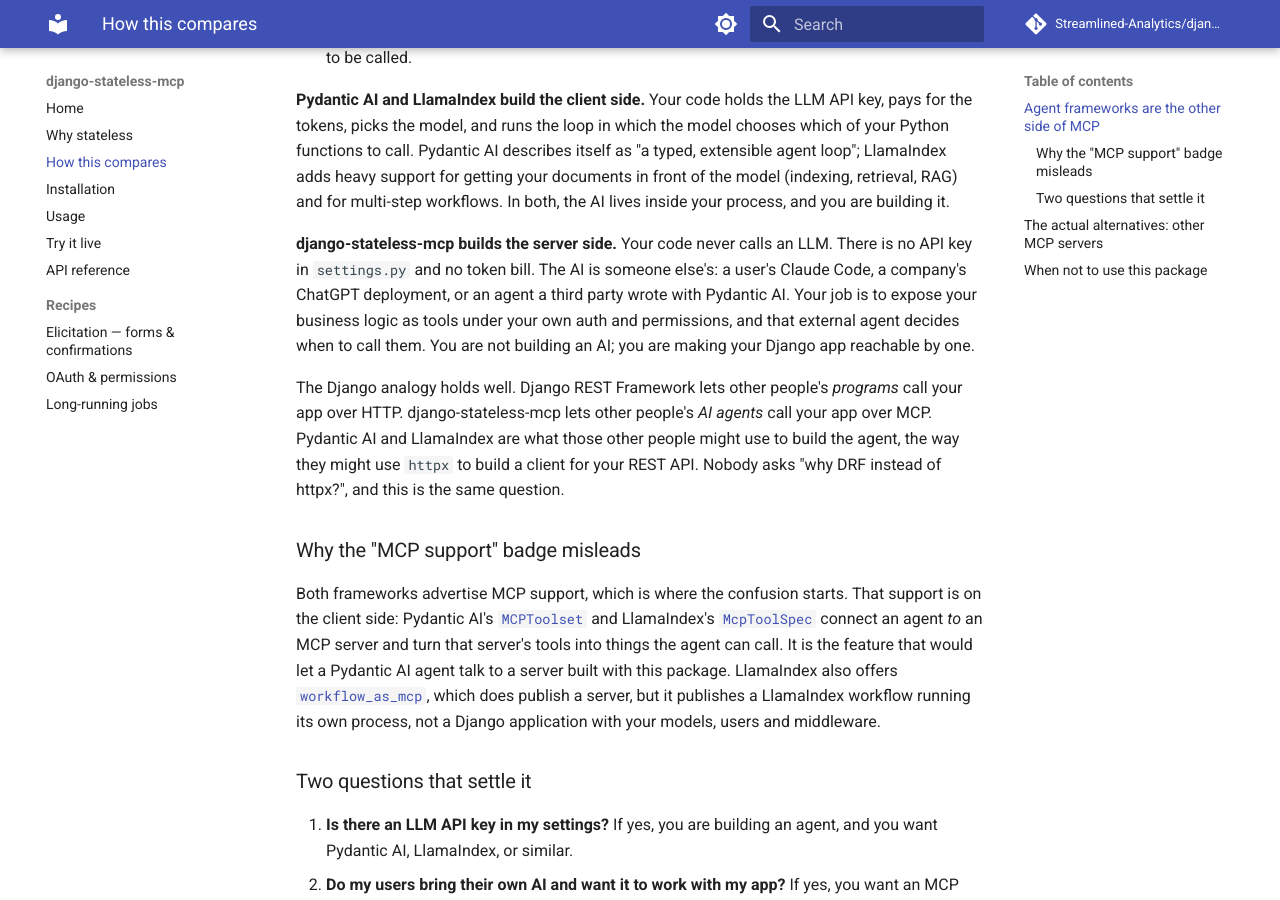
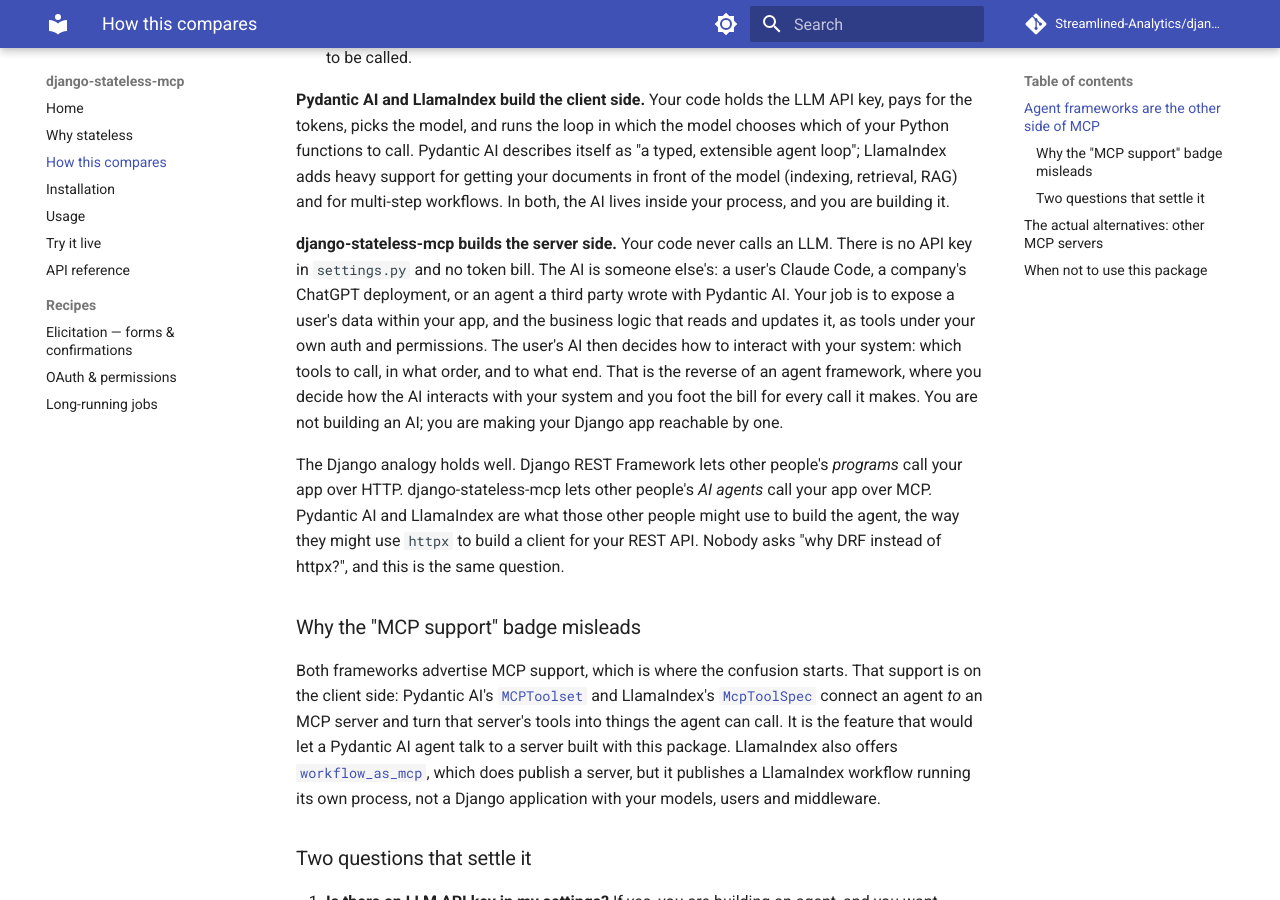
Before and after one commit to Streamlined-Analytics/django-stateless-mcp, an MkDocs documentation site: the page built from docs/how-this-compares.md, in a window 1280 px wide and 900 px high, scrolled down 454 px. Built offline with MkDocs 1.6.1 and Material for MkDocs 9.7.7, drawn with Linux system fonts in a browser that asks for light colours; comment, search, counter and statistics services are not loaded.

Commit message:
docs: say what the AI reaches (user data + the logic that updates it) and who decides
The server-side paragraph named "business logic" only. It now says the
tools expose a user's data within the app and the logic that reads and
updates it, that the user's AI decides how to interact, and contrasts
that with an agent framework where you decide and you pay per call.

Claude-Session: https://claude.ai/code/session_01XD1GQC2K38uQa5C1N1dVpP

```diff
--- a/docs/how-this-compares.md
+++ b/docs/how-this-compares.md
@@ -32,8 +32,12 @@ Your code never calls an LLM.
 There is no API key in `settings.py` and no token bill.
 The AI is someone else's: a user's Claude Code, a company's ChatGPT deployment,
 or an agent a third party wrote with Pydantic AI.
-Your job is to expose your business logic as tools under your own auth and
-permissions, and that external agent decides when to call them.
+Your job is to expose a user's data within your app, and the business logic
+that reads and updates it, as tools under your own auth and permissions.
+The user's AI then decides how to interact with your system: which tools to
+call, in what order, and to what end.
+That is the reverse of an agent framework, where you decide how the AI
+interacts with your system and you foot the bill for every call it makes.
 You are not building an AI; you are making your Django app reachable by one.
 
 The Django analogy holds well.
```
